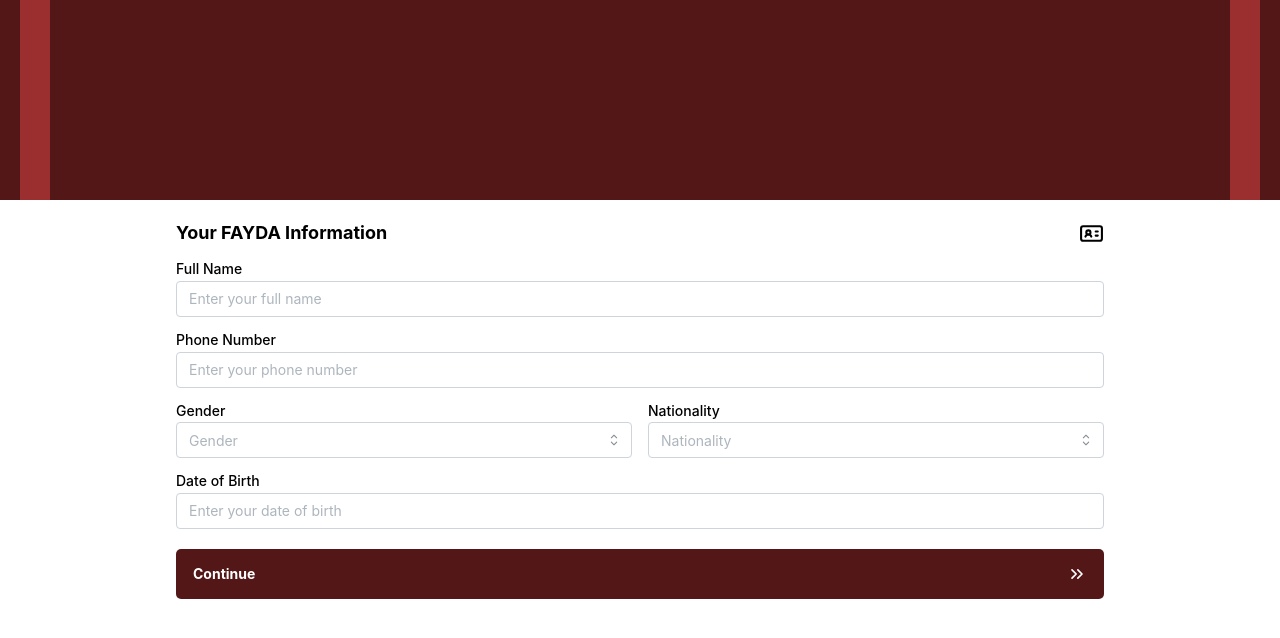
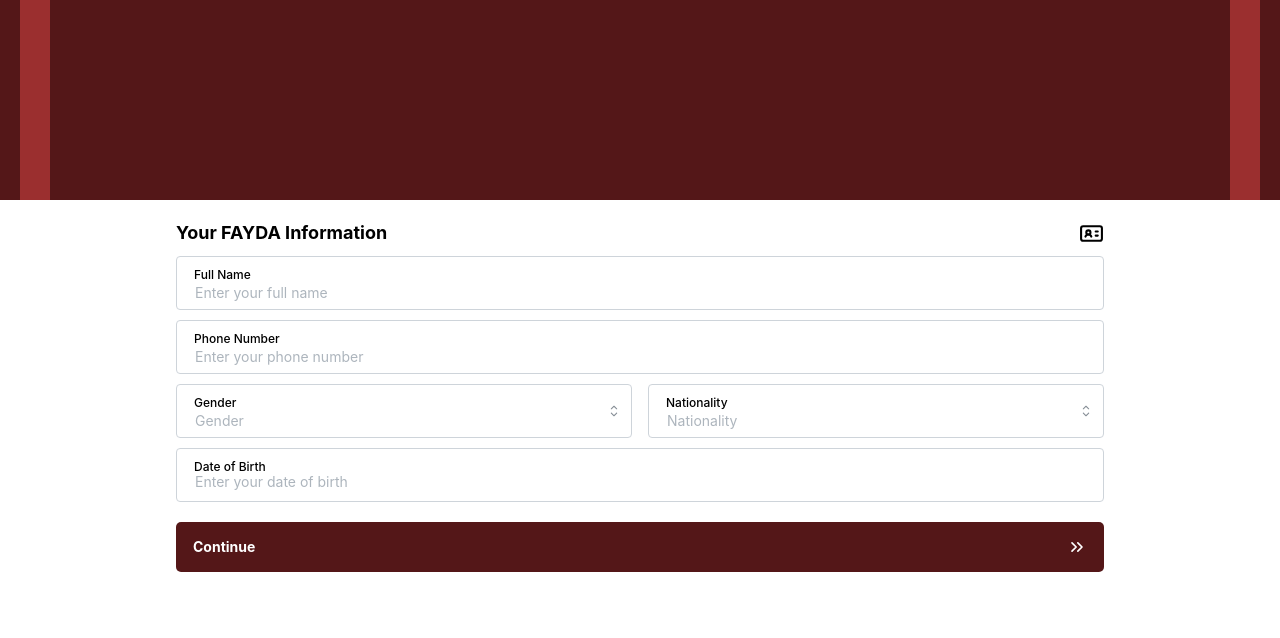
Before and after one commit to BITS-DEVSEC/bmart-v2-react, a React (Vite) app: page /auth/personal-details in a window 1280 px wide. Shown: the top 638 px of the page. Built offline with nearby package versions, Linux system fonts and the light colour scheme.

Commit message:
fixed broken style components

```diff
--- a/src/components/ui/inputs/date.tsx
+++ b/src/components/ui/inputs/date.tsx
@@ -1,5 +1,6 @@
 import { DatePickerInput, DateValue } from "@mantine/dates";
 import classes from "./style.module.css";
+import { inputStyles } from "./inputStyles";
 
 export function ContainedDates({
   label,
@@ -39,7 +40,7 @@
         ml={ml}
         label={label}
         placeholder={placeholder}
-        classNames={classes}
+        styles={inputStyles}
       />
     </>
   );
--- /dev/null
+++ b/src/components/ui/inputs/inputStyles.ts
@@ -0,0 +1,21 @@
+import { CSSProperties } from 'react';
+
+export const inputStyles = {
+    root: {
+      position: "relative" as const,
+    },
+    input: {
+      height: 54,
+      paddingLeft: 18,
+      paddingRight: 18,
+      paddingTop: 18,
+    },
+    label: {
+      position: "absolute" as const,
+      pointerEvents: "none" as const,
+      fontSize: "0.75rem",
+      paddingLeft: 18,
+      paddingTop: 10,
+      zIndex: 1,
+    },
+  } satisfies Partial<Record<string, CSSProperties>>;
--- a/src/components/ui/inputs/password.tsx
+++ b/src/components/ui/inputs/password.tsx
@@ -1,5 +1,5 @@
 import { TextInput } from "@mantine/core";
-import classes from "./style.module.css";
+import { inputStyles } from "./inputStyles";
 
 export function ContainedPassword({
   label,
@@ -38,7 +38,7 @@
         type="password"
         label={label}
         placeholder={placeholder}
-        classNames={classes}
+        styles={inputStyles}
       />
     </>
   );
--- a/src/components/ui/inputs/select.tsx
+++ b/src/components/ui/inputs/select.tsx
@@ -1,5 +1,6 @@
 import { Select } from "@mantine/core";
 import classes from "./style.module.css";
+import { inputStyles } from "./inputStyles";
 
 export function ContainedSelect({
   label,
@@ -42,7 +43,7 @@
         data={data || []}
         placeholder={placeholder}
         label={label}
-        classNames={classes}
+        styles={inputStyles}
       />
     </>
   );
--- a/src/components/ui/inputs/text.tsx
+++ b/src/components/ui/inputs/text.tsx
@@ -1,5 +1,5 @@
 import { TextInput } from "@mantine/core";
-import classes from "./style.module.css";
+import { inputStyles } from "./inputStyles";
 
 export function ContainedInputs({
   label,
@@ -37,7 +37,7 @@
         ml={ml}
         label={label}
         placeholder={placeholder}
-        classNames={classes}
+        styles={inputStyles}
       />
     </>
   );
--- a/src/components/ui/inputs/textarea.tsx
+++ b/src/components/ui/inputs/textarea.tsx
@@ -1,5 +1,6 @@
 import { Textarea } from "@mantine/core";
 import classes from "./style.module.css";
+import { inputStyles } from "./inputStyles";
 
 export function ContainedInputAreas({
   label,
@@ -43,7 +44,7 @@
         ml={ml}
         label={label}
         placeholder={placeholder}
-        classNames={classes}
+        styles={inputStyles}
       />
     </>
   );
--- a/src/main.tsx
+++ b/src/main.tsx
@@ -7,10 +7,10 @@
 import { Notifications } from "@mantine/notifications";
 import App from "./App.tsx";
 import "@mantine/core/styles.css";
-import "@mantine/dates/styles.css";
 import "@mantine/notifications/styles.css";
 import "@mantine/dropzone/styles.css";
 import "@mantine/carousel/styles.css";
+import "@mantine/dates/styles.css";
 
 const base: MantineColorsTuple = [
   "#fbefef",
--- a/src/pages/auth/index.tsx
+++ b/src/pages/auth/index.tsx
@@ -1,4 +1,4 @@
-import { Container, Box, Flex, Title, Group } from "@mantine/core";
+import { Container, Box, Flex, Title } from "@mantine/core";
 import { ChevronsRightIcon, Globe, Hand } from "lucide-react";
 import CustomButton from "../../components/ui/button";
 import { useNavigate } from "react-router";
@@ -34,12 +34,12 @@
       <Container mt="lg">
         <Flex gap={20} direction="column">
           <Box>
-            <Group grow justify="space-between" align="center" gap={20}>
+            <Flex justify="space-between" align="center" gap={20}>
               <Title order={4}>Hey There, Welcome to BMart</Title>
               <Flex justify="flex-end">
                 <Hand size={40} />
               </Flex>
-            </Group>
+            </Flex>
             <ContainedInputs
               mt="sm"
               label="Enter you FAYDA (FAN) Identification Number"
```
Also changed, not shown: src/components/ui/inputs/style.module.css (deleted, +0 -19 lines).
